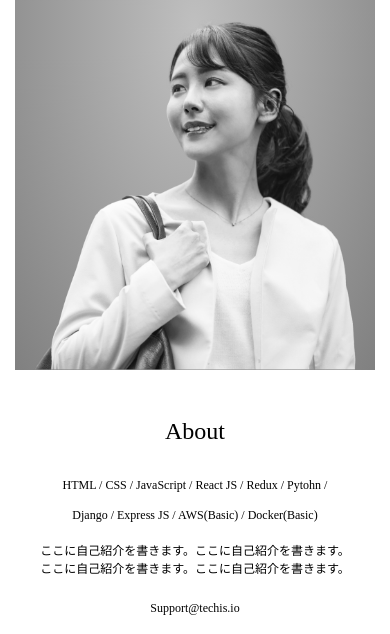
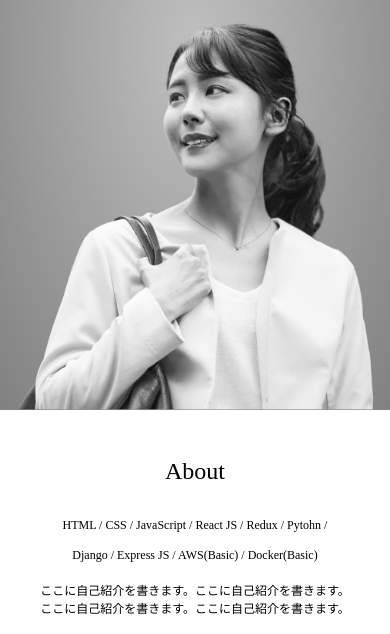
Before and after one commit to ueda-shinya/portfolio_gray, a plain HTML site: page index.html in a window 390 px wide. Shown: the part 310-944 px from the top of the page. Drawn offline with Linux system fonts and the light colour scheme.

Commit message:
home バックグラウンド画像サイズ調整

```diff
--- a/css/style.css
+++ b/css/style.css
@@ -300,9 +300,9 @@ footer{
 
     .home{
         width:100%;
-        height:680px;
+        height:720px;
         background:url("../img/my_photo.png"),radial-gradient(silver ,gray);
-        background-size: 360px;
+        background-size: 400px;
         background-repeat: no-repeat;
         background-position: bottom center;
         color:white;
```
